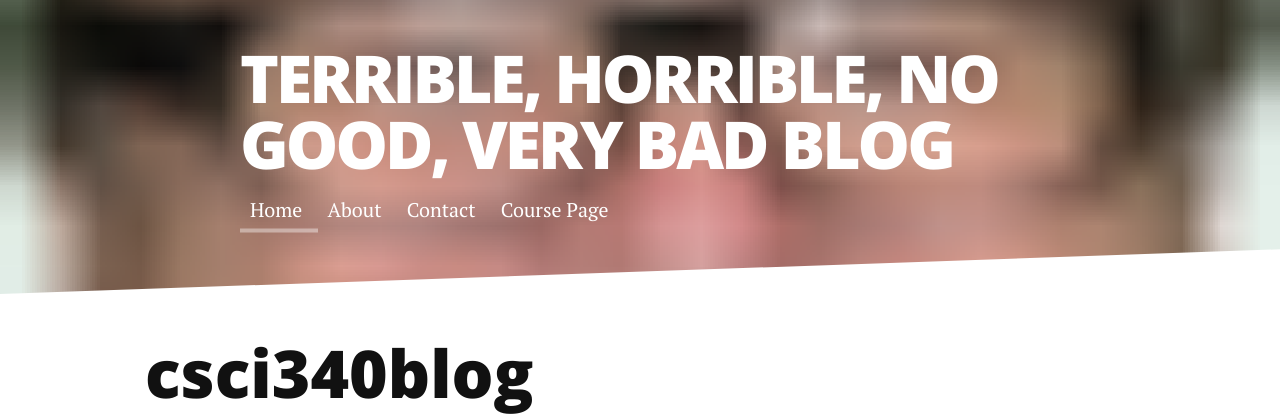
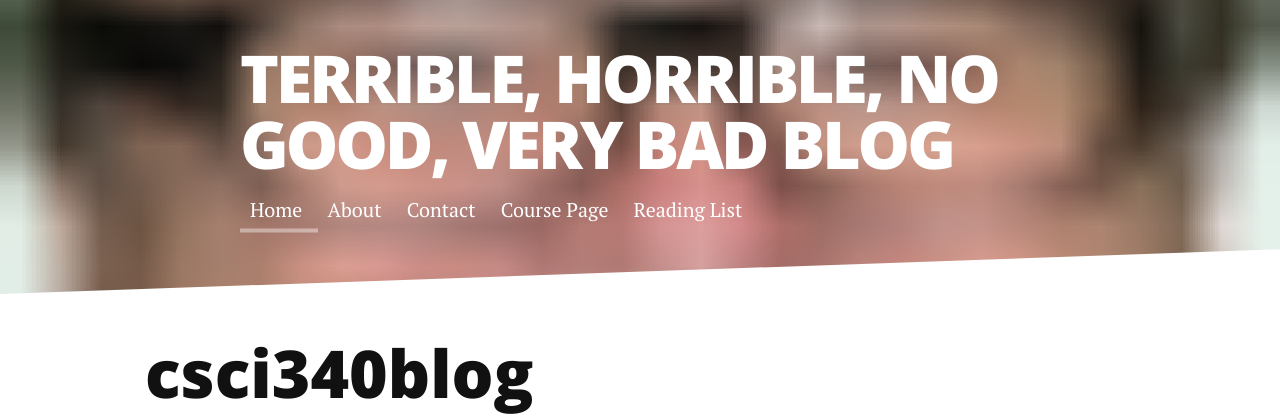
Before and after one commit to CWTBT/csci340blog, a Jekyll site: the page built from README.md, in a window 1280 px wide. Shown: the top 416 px of the page. Built offline with Jekyll 4.4.1, drawn with Linux system fonts in a browser that asks for light colours; nearby versions of some CDN libraries; our own code applies the rules of GitHub Pages for plain Markdown files.

Commit message:
Link to Reading List works now

```diff
--- a/_includes/header.html
+++ b/_includes/header.html
@@ -9,6 +9,7 @@
                  </li>
                  {% endfor %}
                  <li> <a href="http://mark.goadrich.com/courses/csci340f19/" target="_blank">Course Page</a></li>
+                 <li> <a href='/reading_list'>Reading List</a></li>
              </ul>
          </nav>
      </div>
```
